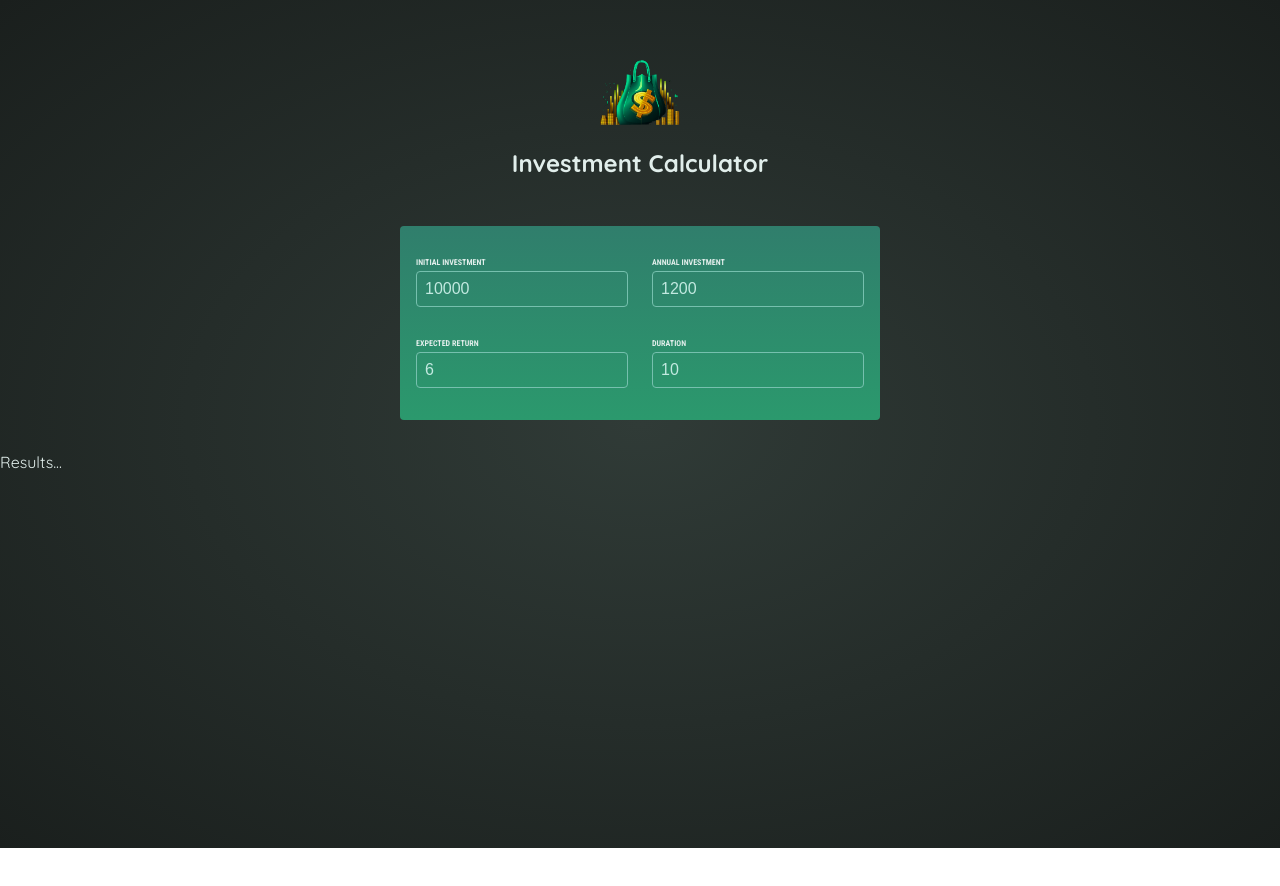
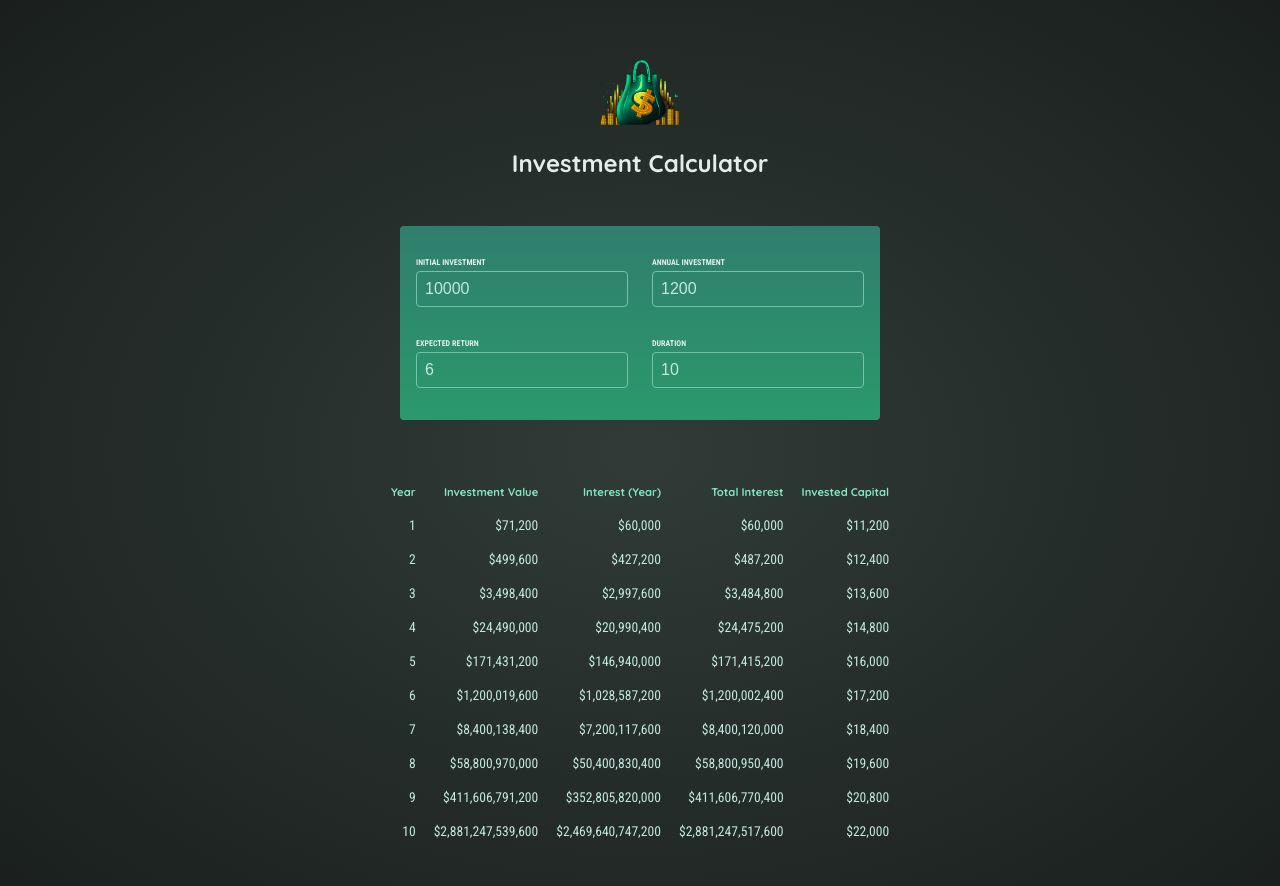
Before and after one commit to Matatov1989/React-Investment-Calculator, a React (Vite) app: page / in a window 1280 px wide. Shown: the top 886 px of the page. Before the commit the page ends 848 px from the top, so only its background shows below. Built offline with nearby package versions, Linux system fonts and the light colour scheme.

Commit message:
output results to table

```diff
--- a/src/App.jsx
+++ b/src/App.jsx
@@ -6,13 +6,14 @@
 
 
 function App() {
-
   const [userInput, setUserInput] = useState({
     initialInvestment: 10000,
     annualInvestment: 1200,
     expectedReturn: 6,
     duration: 10
   });
+
+  const inputIsValid = userInput.duration >= 1;
 
   function handleChange(inputIdentifier, newValue) {
     setUserInput(prevUserInput => {
@@ -27,7 +28,8 @@
     <>
       <Header />
       <UserInput userInput={userInput} onChange={handleChange} />
-      <Results input={userInput} />
+      {!inputIsValid && <p className="center">Please enter a durationgreater than zero.</p>}
+      {inputIsValid && <Results input={userInput} />}
     </>
   );
 }
--- a/src/components/Results.jsx
+++ b/src/components/Results.jsx
@@ -1,10 +1,37 @@
-import { calculateInvestmentResults } from "../util/investment";
+import { calculateInvestmentResults, formatter } from "../util/investment";
 
 
 export default function Results({ input }) {
+    const resultsData = calculateInvestmentResults(input);
+    const initialInvestment = resultsData[0].valueEndOfYear - resultsData[0].interest - resultsData[0].annualInvestment;
 
-    const resultsData = calculateInvestmentResults(input);
     return (
-        <p>Results...</p>
+        <table id="result">
+            <thead>
+                <tr>
+                    <th>Year</th>
+                    <th>Investment Value</th>
+                    <th>Interest (Year)</th>
+                    <th>Total Interest</th>
+                    <th>Invested Capital</th>
+                </tr>
+            </thead>
+            <tbody>
+                {resultsData.map(yearData => {
+                    const totalInterest = yearData.valueEndOfYear - yearData.annualInvestment * yearData.year - initialInvestment;
+                    const totalAmountInvested = yearData.valueEndOfYear - totalInterest;
+
+                    return (
+                        <tr key={yearData.year}>
+                            <td>{yearData.year}</td>
+                            <td>{formatter.format(yearData.valueEndOfYear)}</td>
+                            <td>{formatter.format(yearData.interest)}</td>
+                            <td>{formatter.format(totalInterest)}</td>
+                            <td>{formatter.format(totalAmountInvested)}</td>
+                        </tr>
+                    );
+                })}
+            </tbody>
+        </table>
     );
 }
--- a/src/components/UserInput.jsx
+++ b/src/components/UserInput.jsx
@@ -11,7 +11,7 @@
                         type="number"
                         required
                         value={userInput.initialInvestment}
-                        onChange={(event) => onChange('inputIdentifier', event.target.value)}
+                        onChange={(event) => onChange('initialInvestment', event.target.value)}
                     />
                 </p>
                 <p>
```
